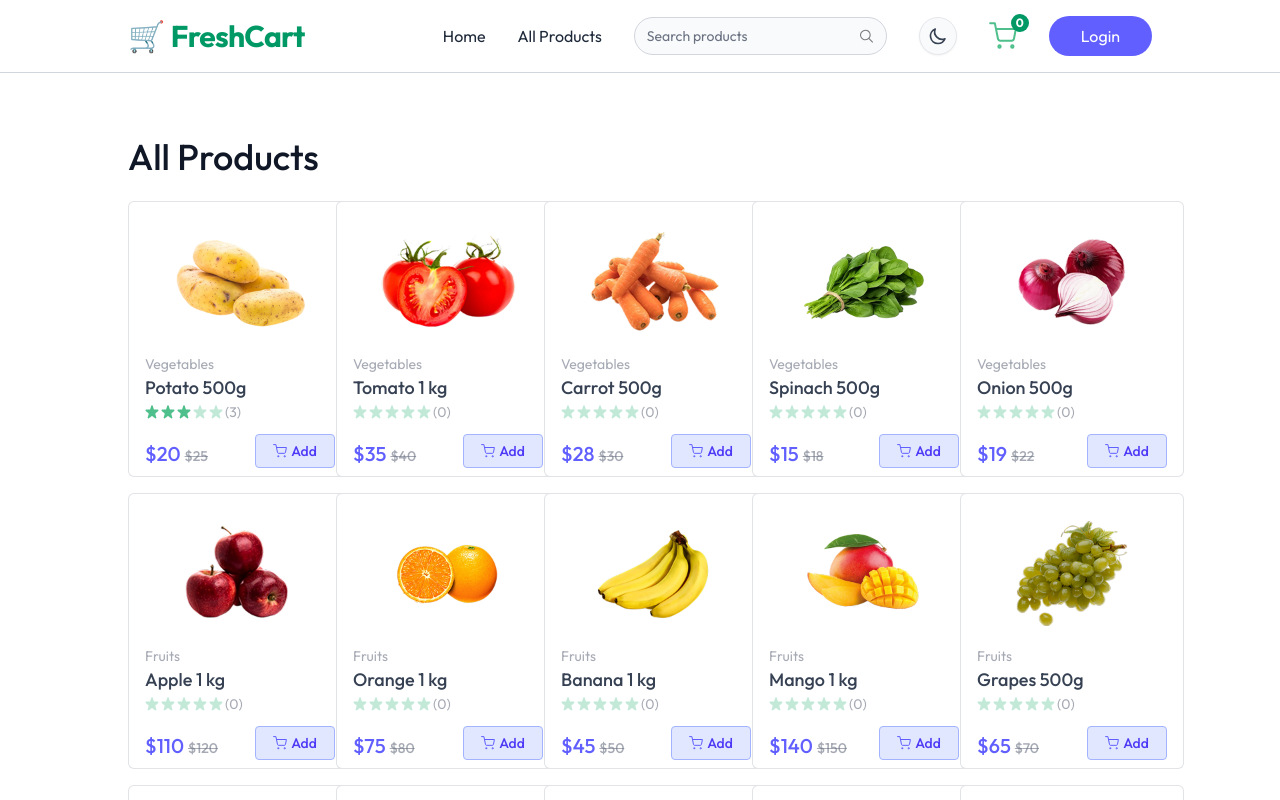
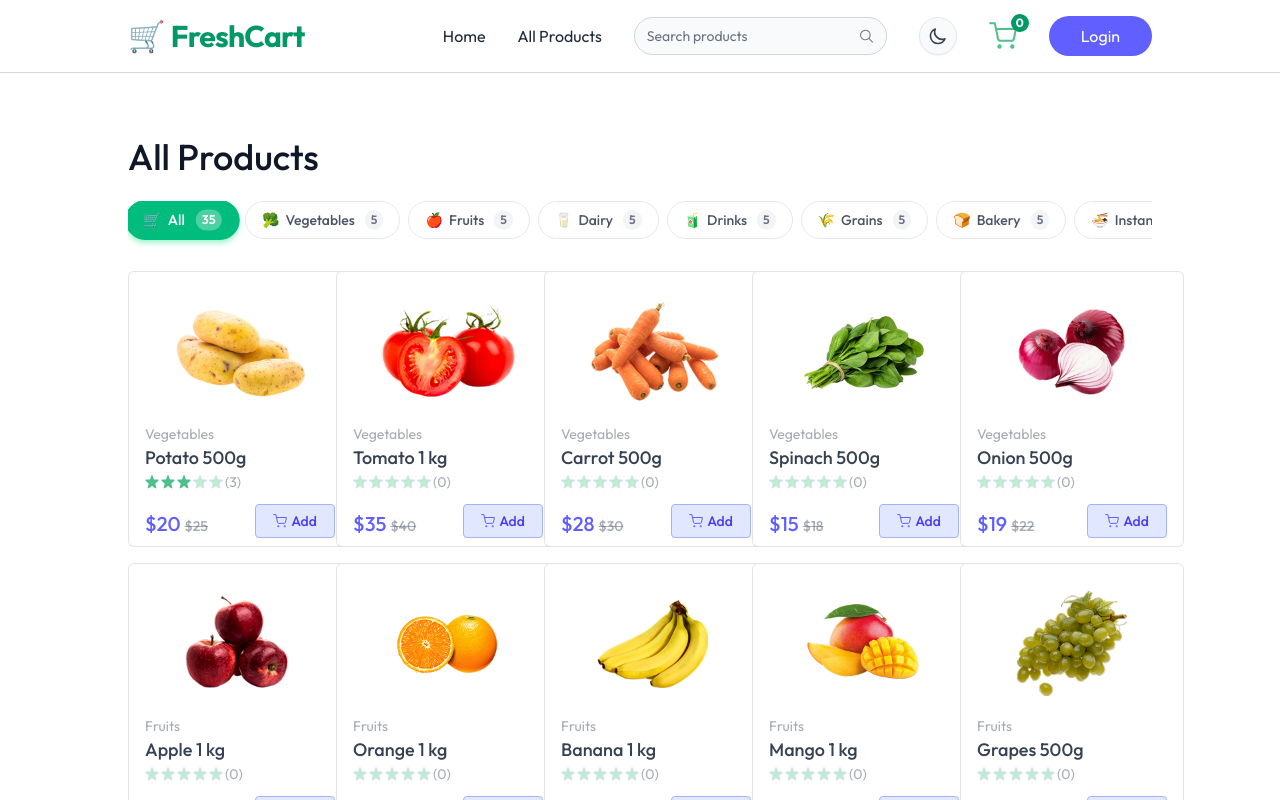
Before and after one commit to devayush07/FreshKart, a React (Vite) app in the folder client/: page /products in a window 1280 px wide. Shown: the top 800 px of the page. Built offline with nearby package versions, Linux system fonts and the light colour scheme; no server answers.

Commit message:
feat(catalog): add category filter pills with active state indicators

```diff
--- a/client/src/pages/Products.jsx
+++ b/client/src/pages/Products.jsx
@@ -1,32 +1,151 @@
-import React, { useContext, useEffect, useState } from "react";
+import React, { useContext, useEffect, useRef, useState } from "react";
 import { AppContext } from "../context/AppContext";
 import ProductCard from "../components/ProductCard";
 
+// Category pills config — matches assets.js categories paths
+const CATEGORY_PILLS = [
+  { label: "All", path: "all", emoji: "🛒" },
+  { label: "Vegetables", path: "Vegetables", emoji: "🥦" },
+  { label: "Fruits", path: "Fruits", emoji: "🍎" },
+  { label: "Dairy", path: "Dairy", emoji: "🥛" },
+  { label: "Drinks", path: "Drinks", emoji: "🧃" },
+  { label: "Grains", path: "Grains", emoji: "🌾" },
+  { label: "Bakery", path: "Bakery", emoji: "🍞" },
+  { label: "Instant", path: "Instant", emoji: "🍜" },
+];
+
 const Products = () => {
-  const { products, navigate, fetchProducts, searchQuery } =
-    useContext(AppContext);
+  const { products, searchQuery } = useContext(AppContext);
   const [filteredProducts, setFilteredProducts] = useState([]);
+  const [activeCategory, setActiveCategory] = useState("all");
+  const gridRef = useRef(null);
 
+  // Filter by search query AND active category
   useEffect(() => {
+    let result = products;
+
+    // Apply search filter
     if (searchQuery.length > 0) {
-      setFilteredProducts(
-        products.filter((product) =>
-          product.name.toLowerCase().includes(searchQuery.toLowerCase())
-        )
+      result = result.filter((product) =>
+        product.name.toLowerCase().includes(searchQuery.toLowerCase())
       );
-    } else {
-      setFilteredProducts(products);
     }
-  }, [products, searchQuery]);
+
+    // Apply category filter
+    if (activeCategory !== "all") {
+      result = result.filter(
+        (product) =>
+          product.category?.toLowerCase() === activeCategory.toLowerCase()
+      );
+    }
+
+    setFilteredProducts(result);
+  }, [products, searchQuery, activeCategory]);
+
+  // Smooth scroll to product grid on category change
+  const handleCategoryChange = (path) => {
+    setActiveCategory(path);
+    setTimeout(() => {
+      gridRef.current?.scrollIntoView({ behavior: "smooth", block: "start" });
+    }, 50);
+  };
+
+  // Count products per category (in-stock only)
+  const getCategoryCount = (path) => {
+    if (path === "all") return products.filter((p) => p.inStock).length;
+    return products.filter(
+      (p) =>
+        p.inStock &&
+        p.category?.toLowerCase() === path.toLowerCase()
+    ).length;
+  };
+
+  const inStockFiltered = filteredProducts.filter((p) => p.inStock);
+
   return (
     <div className="mt-16">
-      <h1 className="text-3xl lg:text-4xl font-medium">All Products</h1>
-      <div className="my-6 grid grid-cols-1 sm:grid-cols-2 md:grid-cols-4 lg:grid-cols-5 gap-4 items-center justify-center">
-        {filteredProducts
-          .filter((product) => product.inStock)
-          .map((product, index) => (
+      {/* Page Title */}
+      <h1 className="text-3xl lg:text-4xl font-medium dark:text-white">
+        All Products
+      </h1>
+
+      {/* ── Category Filter Pills ── */}
+      <div className="mt-6 mb-2">
+        <div className="flex gap-2 overflow-x-auto pb-2 scrollbar-hide">
+          {CATEGORY_PILLS.map((cat) => {
+            const count = getCategoryCount(cat.path);
+            const isActive = activeCategory === cat.path;
+            return (
+              <button
+                key={cat.path}
+                onClick={() => handleCategoryChange(cat.path)}
+                className={`flex-shrink-0 flex items-center gap-1.5 px-4 py-2 rounded-full text-sm font-medium border transition-all duration-200
+                  ${
+                    isActive
+                      ? "bg-emerald-500 border-emerald-500 text-white scale-105 shadow-md shadow-emerald-200 dark:shadow-emerald-900"
+                      : "bg-white dark:bg-slate-800 border-gray-200 dark:border-slate-600 text-gray-600 dark:text-gray-300 hover:border-emerald-400 hover:text-emerald-600 dark:hover:text-emerald-400"
+                  }`}
+              >
+                <span>{cat.emoji}</span>
+                <span>{cat.label}</span>
+                {/* Badge count */}
+                <span
+                  className={`ml-1 text-xs px-1.5 py-0.5 rounded-full font-semibold
+                    ${
+                      isActive
+                        ? "bg-white/30 text-white"
+                        : "bg-gray-100 dark:bg-slate-700 text-gray-500 dark:text-gray-400"
+                    }`}
+                >
+                  {count}
+                </span>
+              </button>
+            );
+          })}
+        </div>
+
+        {/* Active filter indicator */}
+        {activeCategory !== "all" && (
+          <div className="mt-3 flex items-center gap-2 text-sm text-gray-500 dark:text-gray-400">
+            <span>
+              Showing{" "}
+              <span className="font-semibold text-emerald-600 dark:text-emerald-400">
+                {inStockFiltered.length}
+              </span>{" "}
+              {activeCategory} products
+            </span>
+            <button
+              onClick={() => handleCategoryChange("all")}
+              className="text-xs underline hover:text-emerald-600 dark:hover:text-emerald-400 transition-colors"
+            >
+              Clear filter ✕
+            </button>
+          </div>
+        )}
+      </div>
+
+      {/* ── Product Grid ── */}
+      <div
+        ref={gridRef}
+        className="my-6 grid grid-cols-1 sm:grid-cols-2 md:grid-cols-4 lg:grid-cols-5 gap-4"
+      >
+        {inStockFiltered.length > 0 ? (
+          inStockFiltered.map((product, index) => (
             <ProductCard key={index} product={product} />
-          ))}
+          ))
+        ) : (
+          <div className="col-span-full flex flex-col items-center justify-center py-20 text-gray-400 dark:text-gray-600">
+            <span className="text-6xl mb-4">🔍</span>
+            <p className="text-lg font-medium">No products found</p>
+            <p className="text-sm mt-1">Try a different category or search term</p>
+            <button
+              onClick={() => handleCategoryChange("all")}
+              className="mt-4 px-4 py-2 bg-emerald-500 text-white rounded-full text-sm hover:bg-emerald-600 transition-colors"
+            >
+              View all products
+            </button>
+          </div>
+        )}
       </div>
     </div>
   );
```
